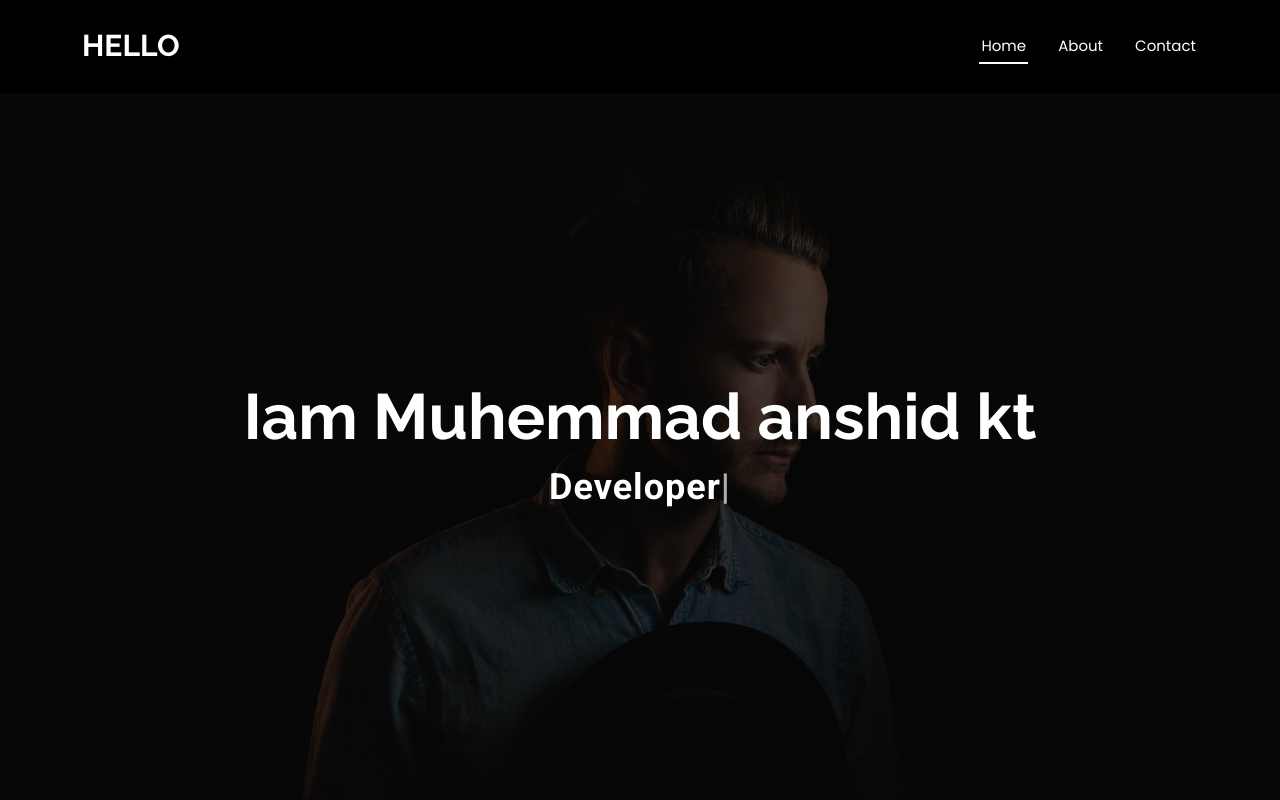
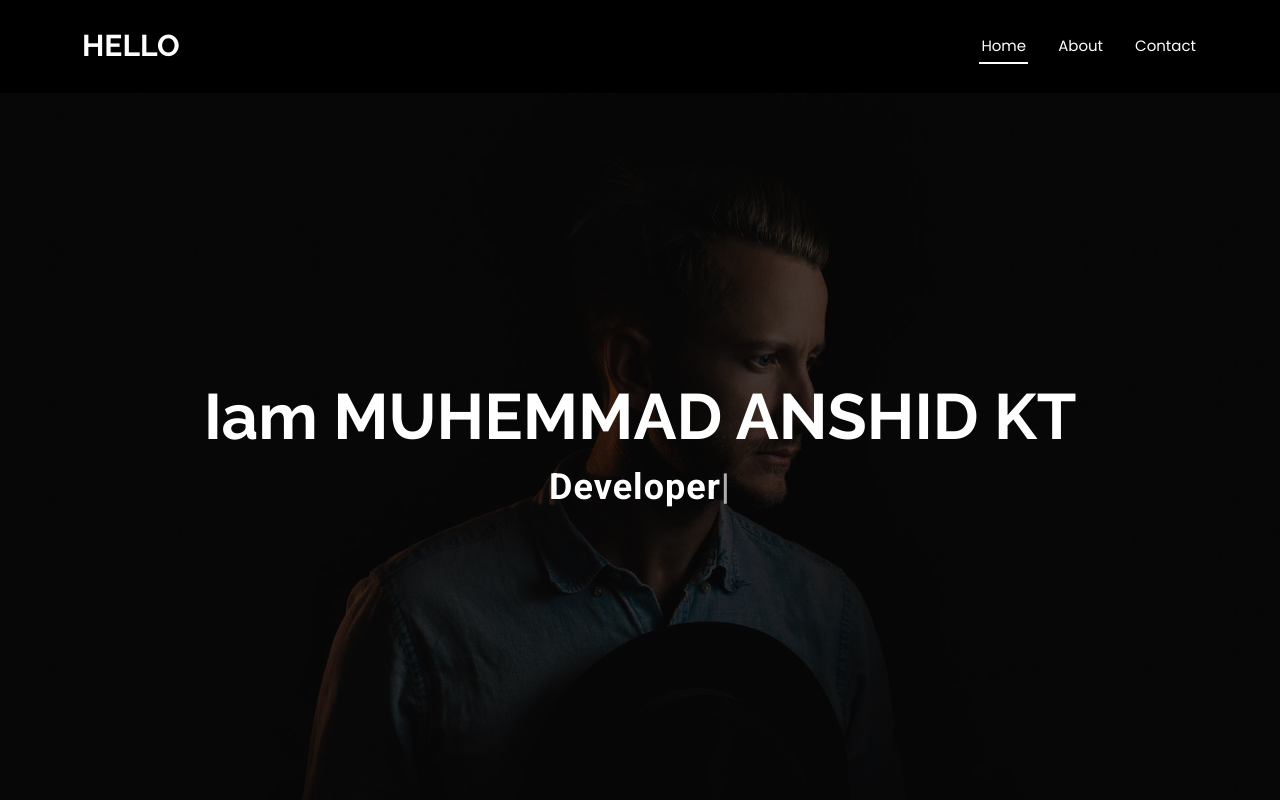
Before and after one commit to anshidadi/anshid-personal-web, a plain HTML site: page index.html in a window 1280 px wide. Shown: the top 800 px of the page. Drawn offline with Linux system fonts and the light colour scheme.

Commit message:
Update index.html

```diff
--- a/index.html
+++ b/index.html
@@ -68,7 +68,7 @@
       <img src="assets/img/hero-img.jpg" alt="" data-aos="fade-in">
 
       <div class="container d-flex flex-column align-items-center justify-content-center text-center" data-aos="fade-up" data-aos-delay="100">
-        <h2><span>Iam</span> Muhemmad anshid kt</h2>
+        <h2><span>Iam</span> MUHEMMAD ANSHID KT</h2>
         <p><span class="typed" data-typed-items="Designer, Developer, Freelancer, Photographer"></span></p>
       </div>
 
```
